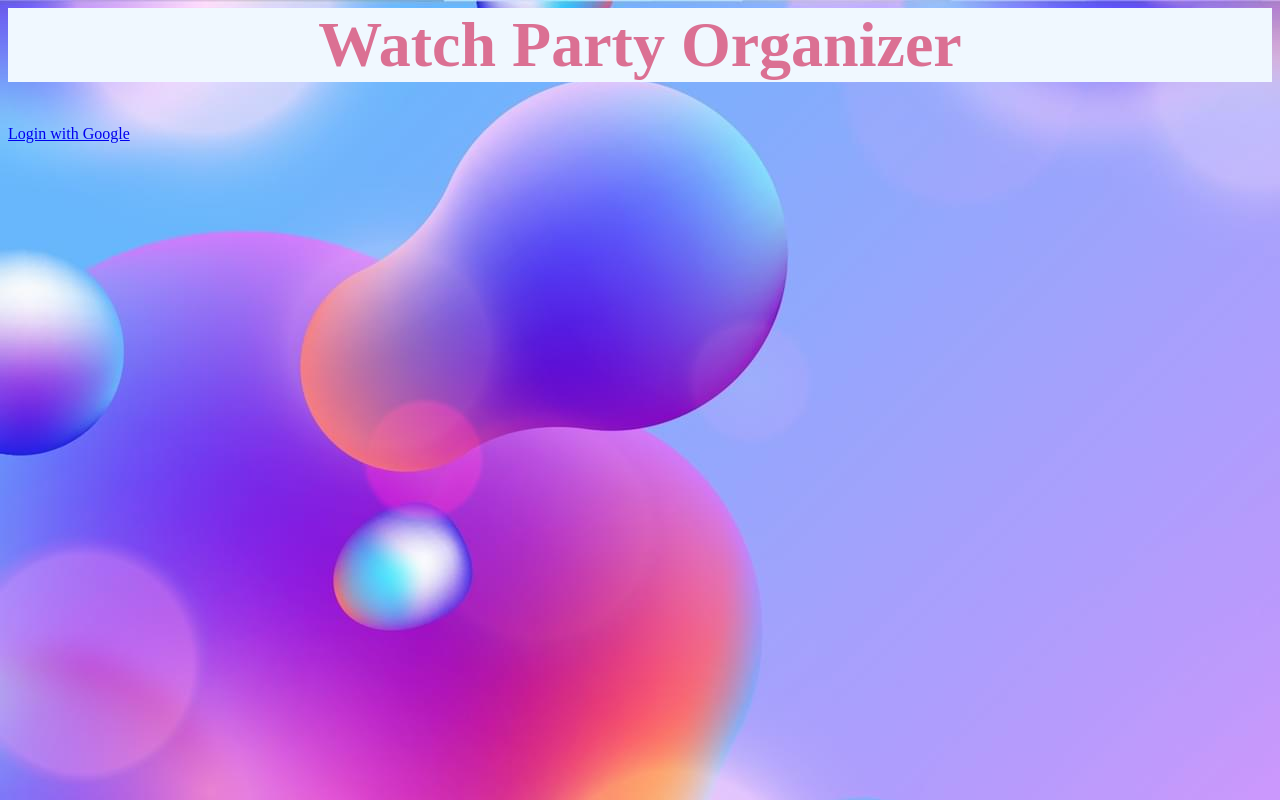
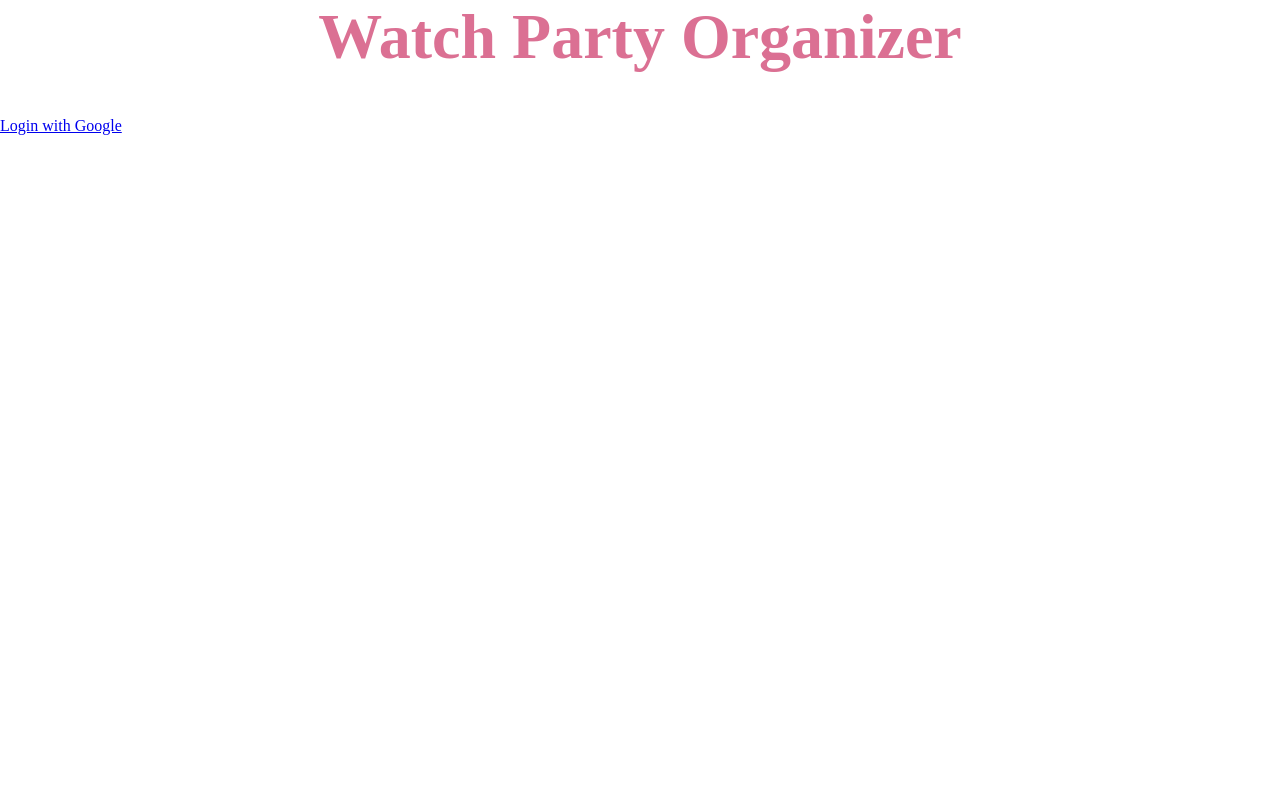
Before and after one commit to DecentDio/WatchParty, a Django app: page / in a window 1280 px wide. Run offline with Django 4.2, Linux system fonts and the light colour scheme; some libraries are stand-ins or nearby versions.

Commit message:
changes to the UI login page

```diff
--- a/organizer/static/organizer/style.css
+++ b/organizer/static/organizer/style.css
@@ -1,18 +1,22 @@
 /* Jeff is testing this */
 h1 {
     color: palevioletred;
-    background-color: aliceblue;
+    background-color: transparent;
+    background-blend-mode: lighten;
     text-align: center;
     font-size: 4em;
 
 }
 p {
     color: palevioletred;
-    background-color: aliceblue;
+    background-color: transparent;
     text-align: center;
     width: 200px;
 }
 
 body {
     background: white url("images/background.jpg");
+    background-blend-mode: lighten;
+    margin:0;
+    padding:0;
 }
--- a/organizer/templates/organizer/watchparties.html
+++ b/organizer/templates/organizer/watchparties.html
@@ -3,7 +3,7 @@
 <html lang="en">
 <head>
     <meta charset="UTF-8">
-    <big>{{user}}'s Watch Parties</big>
+    <h1 class = "text-center"> <{{user}}'s Watch Parties</h1>
 </head>
 <body>
     {% if watchparties_list %}
```
